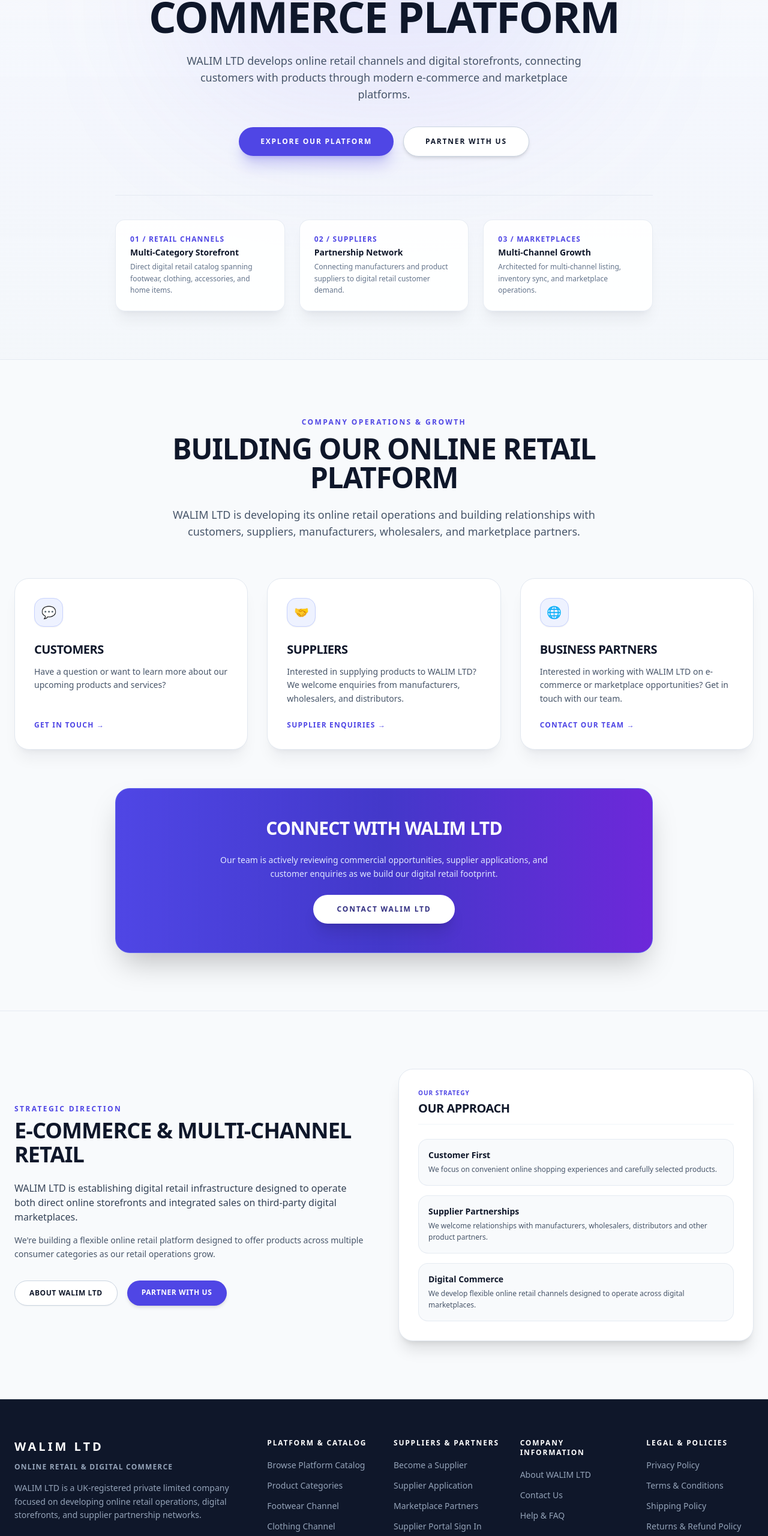
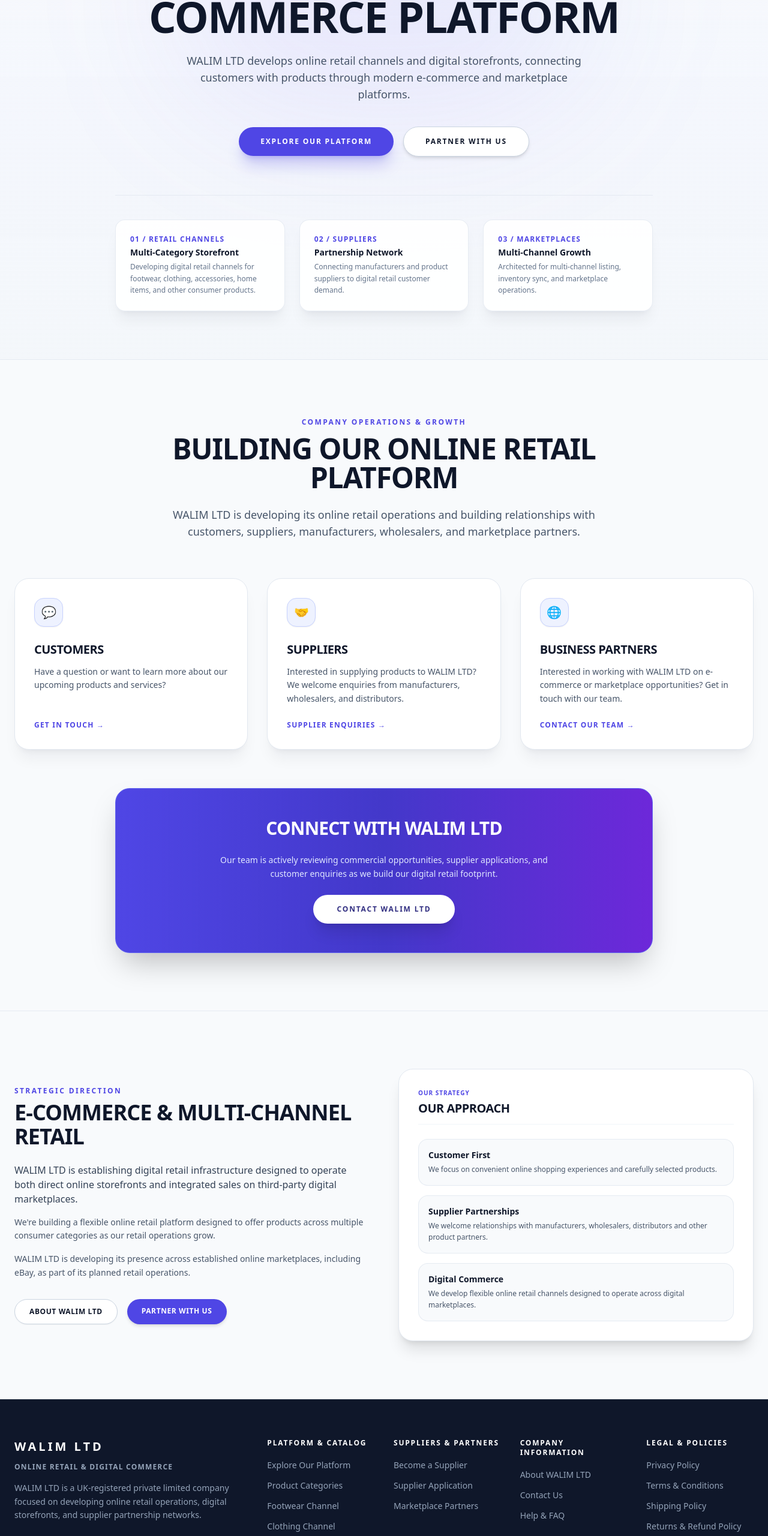
Before and after one commit to Walli-Muhammad/Cordonnier, a Next.js app: page / in a window 1280 px wide. Shown: the part 209-2770 px from the top of the page at 60% size. Built offline with nearby package versions, Linux system fonts and the light colour scheme; no server answers.

Commit message:
Update site copy as requested

```diff
--- a/src/app/page.tsx
+++ b/src/app/page.tsx
@@ -121,8 +121,11 @@
             <p className="text-slate-700 text-sm md:text-base leading-relaxed mb-4">
               WALIM LTD is establishing digital retail infrastructure designed to operate both direct online storefronts and integrated sales on third-party digital marketplaces.
             </p>
+            <p className="text-slate-600 text-sm leading-relaxed mb-4">
+              We&apos;re building a flexible online retail platform designed to offer products across multiple consumer categories as our retail operations grow.
+            </p>
             <p className="text-slate-600 text-sm leading-relaxed mb-8">
-              We&apos;re building a flexible online retail platform designed to offer products across multiple consumer categories as our retail operations grow.
+              WALIM LTD is developing its presence across established online marketplaces, including eBay, as part of its planned retail operations.
             </p>
             <div className="flex gap-4">
               <Link
--- a/src/components/Footer/Footer.tsx
+++ b/src/components/Footer/Footer.tsx
@@ -6,7 +6,7 @@
   shop: {
     label: 'Platform & Catalog',
     links: [
-      { label: 'Browse Platform Catalog', href: '/shop' },
+      { label: 'Explore Our Platform', href: '/shop' },
       { label: 'Product Categories', href: '/categories' },
       { label: 'Footwear Channel', href: '/categories' },
       { label: 'Clothing Channel', href: '/categories' },
@@ -19,7 +19,6 @@
       { label: 'Become a Supplier', href: '/suppliers' },
       { label: 'Supplier Application', href: '/suppliers#application-form' },
       { label: 'Marketplace Partners', href: '/about#marketplaces' },
-      { label: 'Supplier Portal Sign In', href: '/supplier/login' },
     ],
   },
   company: {
--- a/src/components/Hero/Hero.tsx
+++ b/src/components/Hero/Hero.tsx
@@ -64,7 +64,7 @@
           <div className="bg-white/90 border border-slate-200/80 rounded-2xl p-6 shadow-xl shadow-slate-900/5">
             <span className="text-xs uppercase tracking-widest text-indigo-600 font-extrabold block mb-1">01 / Retail Channels</span>
             <h3 className="text-sm font-bold text-slate-900 mb-1">Multi-Category Storefront</h3>
-            <p className="text-xs text-slate-500 leading-relaxed">Direct digital retail catalog spanning footwear, clothing, accessories, and home items.</p>
+            <p className="text-xs text-slate-500 leading-relaxed">Developing digital retail channels for footwear, clothing, accessories, home items, and other consumer products.</p>
           </div>
 
           <div className="bg-white/90 border border-slate-200/80 rounded-2xl p-6 shadow-xl shadow-slate-900/5">
```
